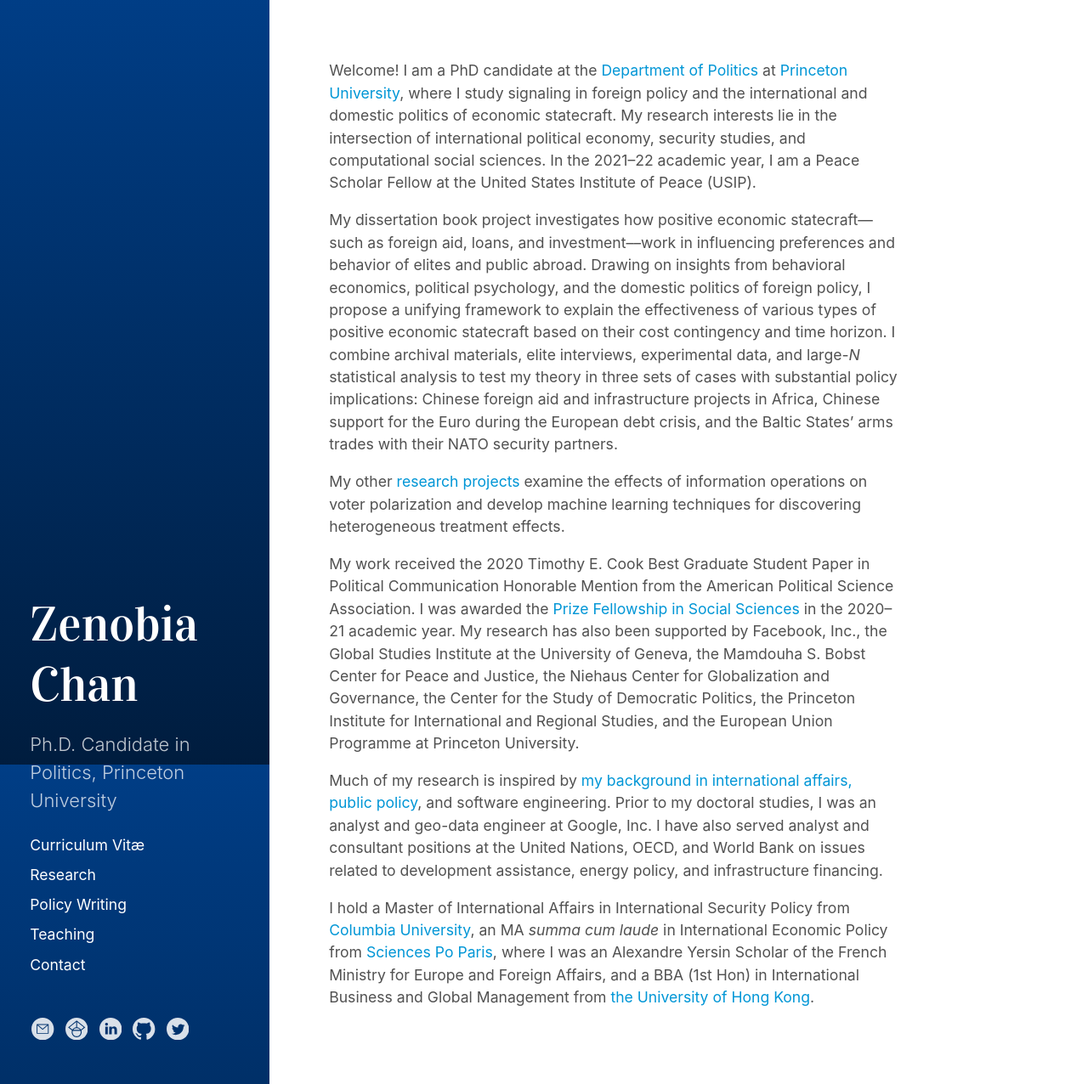
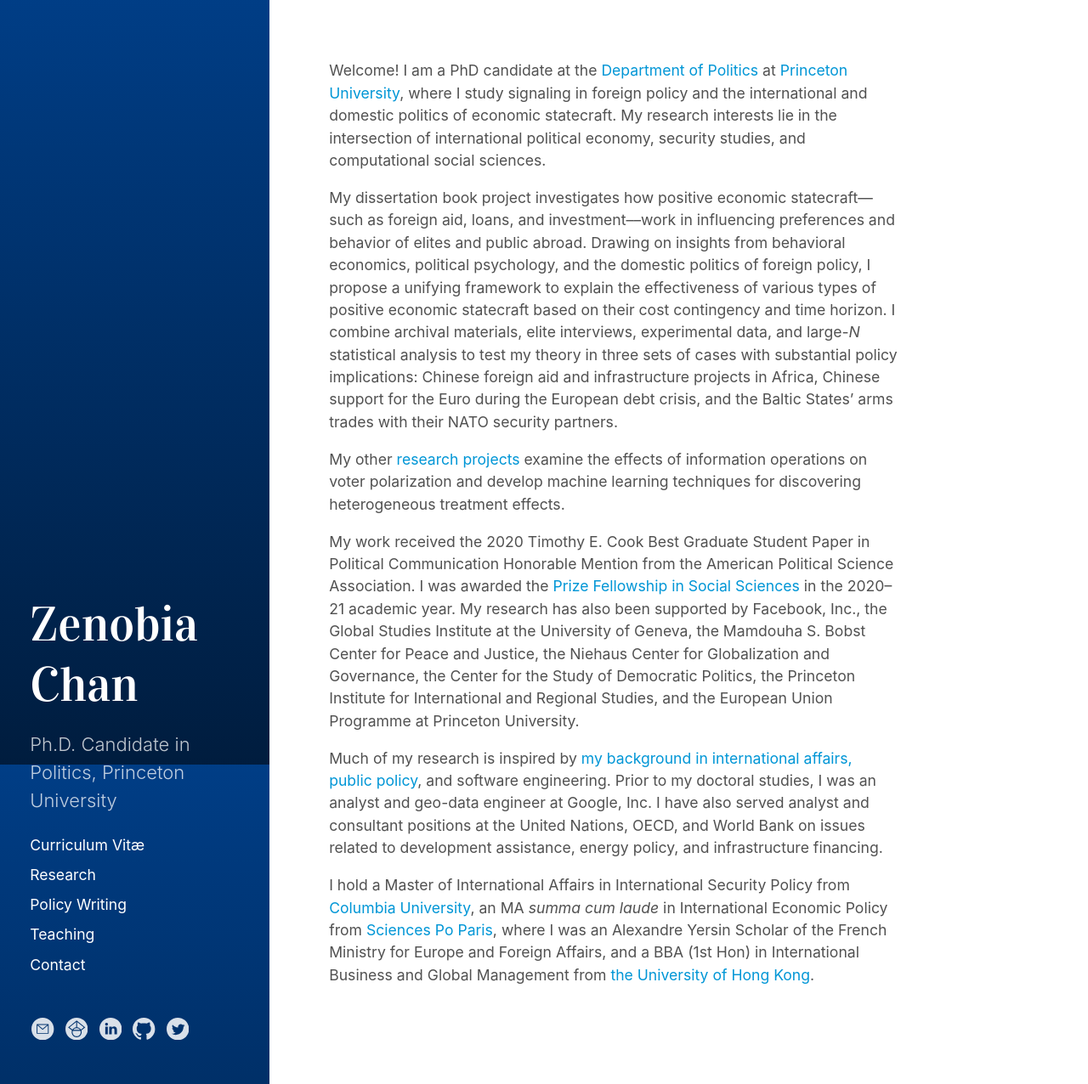
Before and after one commit to ztchan/my-website, a Jekyll site: the page built from index.html, in a window 1280 px wide and 1276 px high. Shown: the whole window at 85% size. Built offline with Jekyll 4.4.1, drawn with Linux system fonts in a browser that asks for light colours; the list of posts is cut into pages by our own code.

Commit message:
Update index.html

```diff
--- a/index.html
+++ b/index.html
@@ -6,7 +6,7 @@ sitemap:
 ---
 
 <p>
-Welcome! I am a PhD candidate at the <a href="http://politics.princeton.edu/" target="_blank">Department of Politics</a> at <a href="https://www.princeton.edu/" target="_blank">Princeton University</a>, where I study signaling in foreign policy and the international and domestic politics of economic statecraft. My research interests lie in the intersection of international political economy, security studies, and computational social sciences. In the 2021–22 academic year, I am a Peace Scholar Fellow at the United States Institute of Peace (USIP).
+Welcome! I am a PhD candidate at the <a href="http://politics.princeton.edu/" target="_blank">Department of Politics</a> at <a href="https://www.princeton.edu/" target="_blank">Princeton University</a>, where I study signaling in foreign policy and the international and domestic politics of economic statecraft. My research interests lie in the intersection of international political economy, security studies, and computational social sciences.
 </p>
 
 <p>
```
